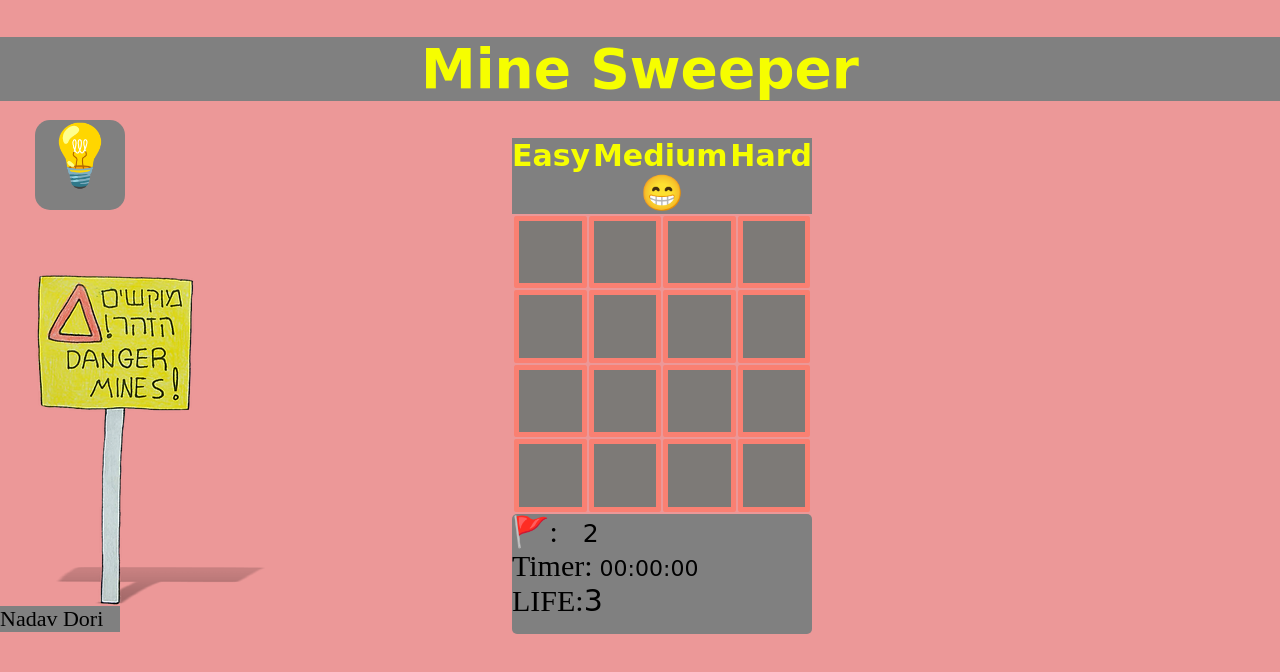
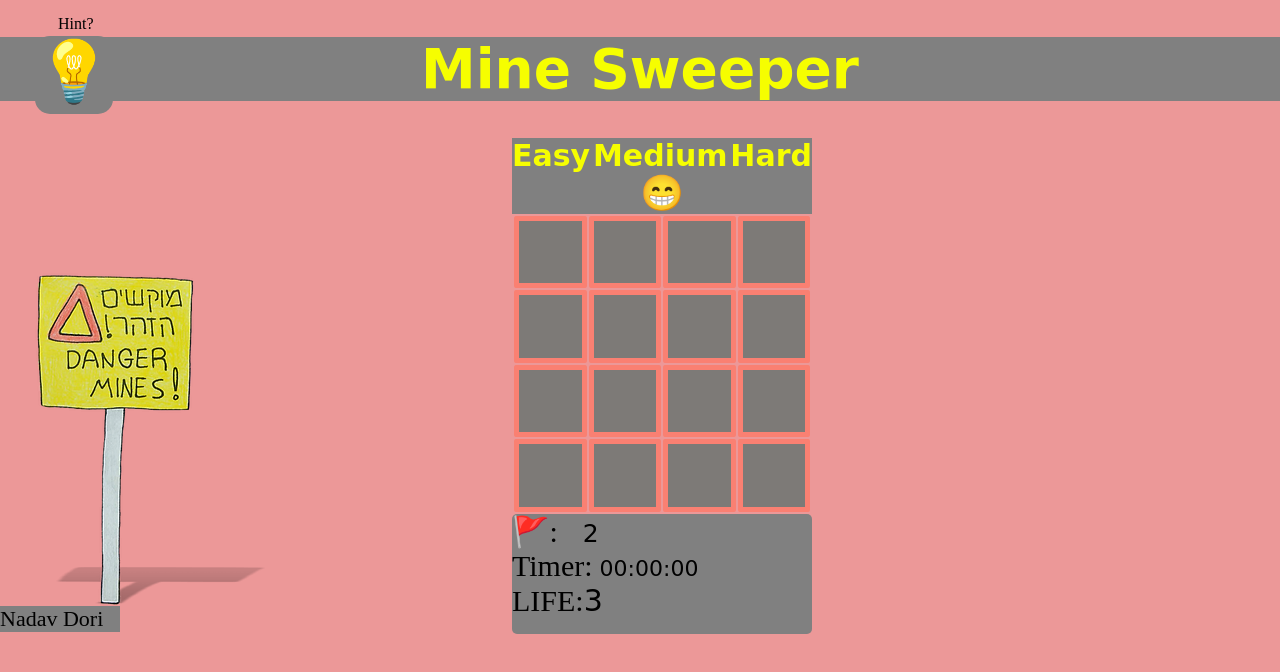
Before and after one commit to N-dori/Mine-Sweeper-updated, a plain HTML site: page index.html in a window 1280 px wide. Drawn offline with Linux system fonts and the light colour scheme.

Commit message:
commite number 10

```diff
--- a/css/style.css
+++ b/css/style.css
@@ -120,13 +120,19 @@ bottom: 28px;
 }
 .hint{
     position: absolute;
-    top:120px;
+    top:36px;
     left: 35px;
-    width: 90px;
-    height: 90px;
+    width: 78px;
+    height: 78px;
     background-color: gray;
     text-align: center;
     font-size: 60px;
     border-radius: 15px;
 
 }
+.text{
+    position: absolute;
+    top:15px;
+    left: 58px;
+    width: 120px;
+}
--- a/index.html
+++ b/index.html
@@ -14,7 +14,7 @@
     <h1>Mine Sweeper</h1>
 
     <div class="game">
-        <div class="hint" onclick="toggelHint(this)">💡</div>
+        <div class="hint" onclick="toggelHint(this)">💡</div><div class="text">Hint?</div>
            <div class="level-panel">
             <span><a onclick="changeLevel(4)">Easy</a></span>
             <span><a onclick="changeLevel(8)">Medium</a></span>
--- a/js/main.js
+++ b/js/main.js
@@ -309,7 +309,7 @@ function resetVariblsModelAndDom() {
     }
 }
 function toggelHint(el) {
-
+    if(gIsFirstClick)return
     if (!gHint.isHintOn) {
         if (gHint.count === 0) return
 
@@ -369,13 +369,11 @@ function exposeNegs(el) {
 
         }, 1000);
     }
-    console.log('gHint.count--', gHint.count);
 
 }
 function lastClicked(elCell) {
     var i = +elCell.dataset.i
     var j = +elCell.dataset.j
-    console.log('i', i, 'j', j);
 
     gHint.lastCellClicked.i = i
     gHint.lastCellClicked.j = j
```
